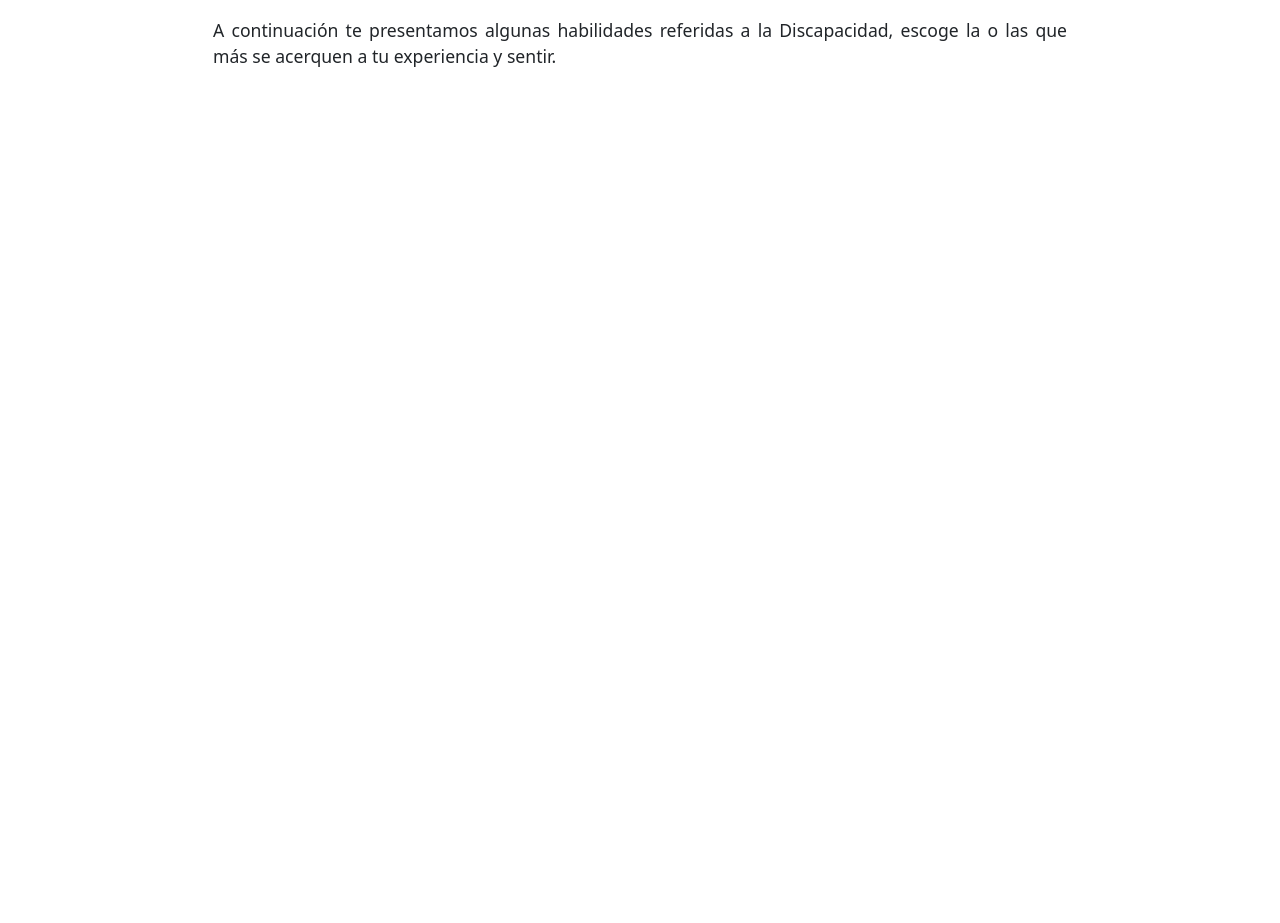
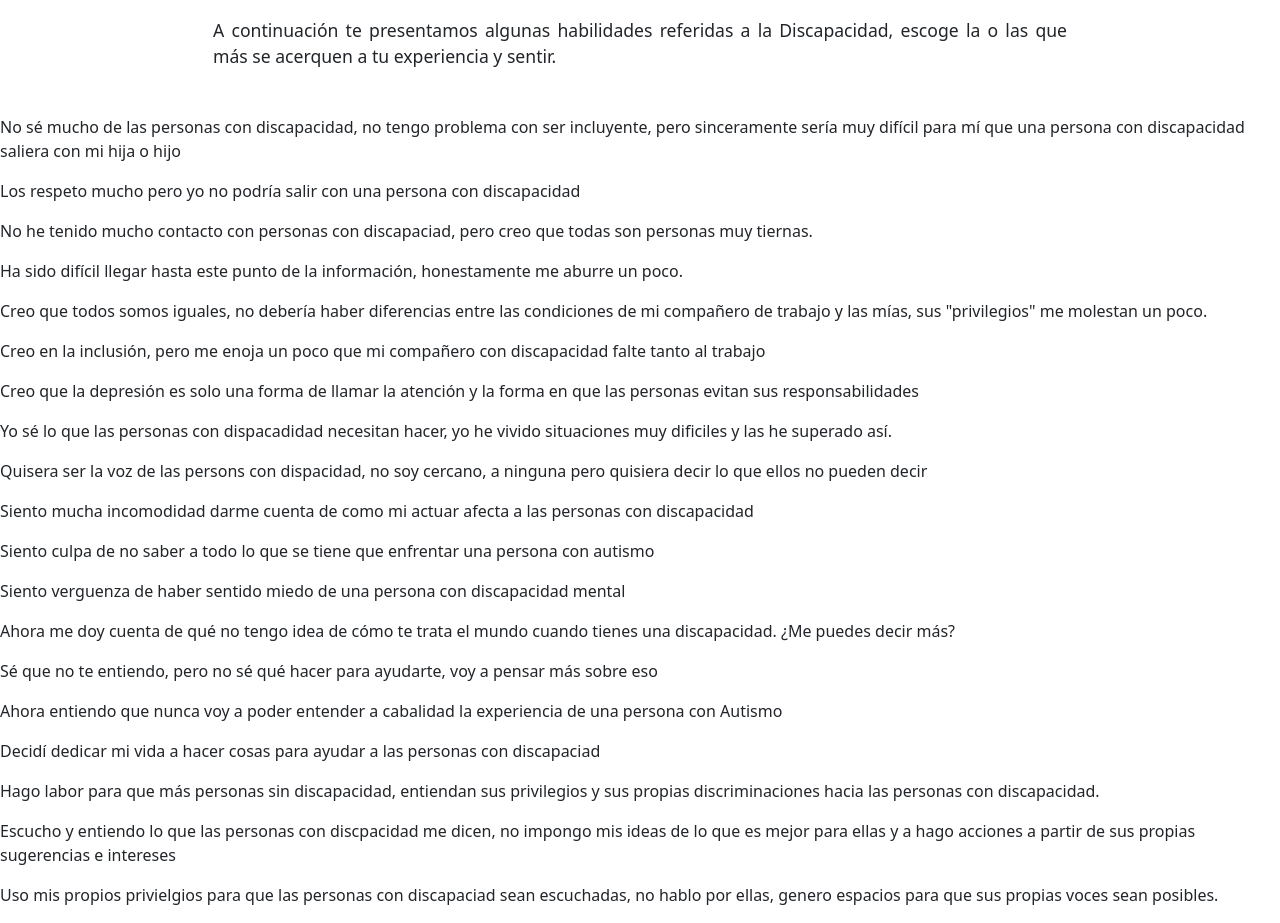
Before and after one commit to atzina/tecnologia-discapacidad, a React (Vite) app in the folder tecnologia_y_discapacidad/: page /persona-sin-discapacidad in a window 1280 px wide. Shown: the part 689-1612 px from the top of the page. Before the commit the page ends 804 px from the top, so only its background shows below. Built offline with nearby package versions, Linux system fonts and the light colour scheme; a web font is replaced by a local one.

Commit message:
habilidades a escoger en párrafos

```diff
--- a/tecnologia_y_discapacidad/src/components/ModAntiop/Habilidadesprivilegio.jsx
+++ b/tecnologia_y_discapacidad/src/components/ModAntiop/Habilidadesprivilegio.jsx
@@ -27,6 +27,65 @@ function Habilidadesprivilegio () {
                 A continuación te presentamos algunas habilidades referidas a la Discapacidad, escoge la o las que más se acerquen a tu experiencia y sentir.
             </p>
          </div>
+         <div className='contendor-hab-priviegio'>
+            <p>
+                No sé mucho de las personas con discapacidad, no tengo problema con ser incluyente, pero sinceramente sería muy difícil para mí que una persona con discapacidad saliera con mi hija o hijo
+            </p>
+            <p>
+                Los respeto mucho pero yo no podría salir con una persona con discapacidad
+            </p>
+            <p>
+                No he tenido mucho contacto con personas con discapaciad, pero creo que todas son personas muy tiernas.
+            </p>
+            <p>
+                Ha sido difícil llegar hasta este punto de la información, honestamente me aburre un poco.
+            </p>
+            <p>
+                Creo que todos somos iguales, no debería haber diferencias entre las condiciones de mi compañero de trabajo y las mías, sus &quot;privilegios&quot;  me molestan un poco.
+            </p>
+            <p>
+                Creo en la inclusión, pero me enoja un poco que mi compañero con discapacidad falte tanto al trabajo
+            </p>
+            <p>
+                Creo que la depresión es solo una forma de llamar la atención y la forma en que las personas evitan sus responsabilidades
+            </p>
+            <p>
+                Yo sé lo que las personas con dispacadidad necesitan hacer, yo he vivido situaciones muy dificiles y las he superado así.
+            </p>
+            <p>
+                Quisera ser la voz de las persons con dispacidad, no soy cercano, a ninguna pero quisiera decir lo que ellos no pueden decir
+            </p>
+            <p>
+                Siento mucha incomodidad darme cuenta de como mi actuar afecta a las personas con discapacidad
+            </p>
+            <p>
+                Siento culpa de no saber a todo lo que se tiene que enfrentar una persona con autismo
+            </p>
+            <p>
+                Siento verguenza de haber sentido miedo de una persona con discapacidad mental
+            </p>
+            <p>
+                Ahora me doy cuenta de qué no tengo idea de cómo te trata el mundo cuando tienes una discapacidad. ¿Me puedes decir más?
+            </p>
+            <p>
+                Sé que no te entiendo, pero no sé qué hacer para ayudarte, voy a pensar más sobre eso
+            </p>
+            <p>
+                Ahora entiendo que nunca voy a poder entender a cabalidad la experiencia de una persona con Autismo
+            </p>
+            <p>
+                Decidí dedicar mi vida a hacer cosas para ayudar a las personas con discapaciad
+            </p>
+            <p>
+                Hago labor para que más personas sin discapacidad, entiendan sus privilegios y sus propias discriminaciones hacia las personas con discapacidad.
+            </p>
+            <p>
+                Escucho y entiendo lo que las personas con discpacidad me dicen, no impongo mis ideas de lo que es mejor para ellas y a hago acciones a partir de sus propias sugerencias e intereses
+            </p>
+            <p>
+                Uso mis propios privielgios para que las personas con discapaciad sean escuchadas, no hablo por ellas, genero espacios para que sus propias voces sean posibles.
+            </p>
+         </div>
         </>
     )
 }
```
